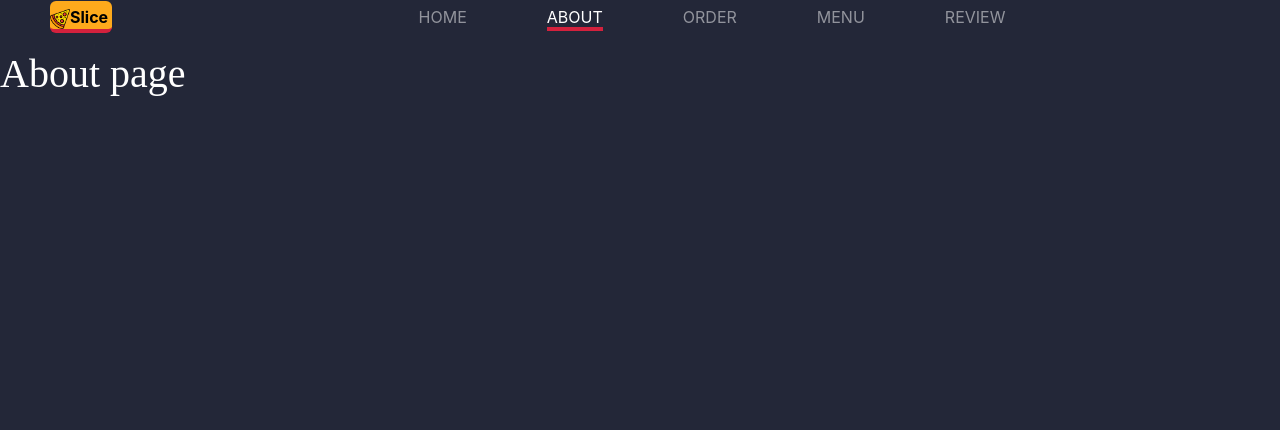
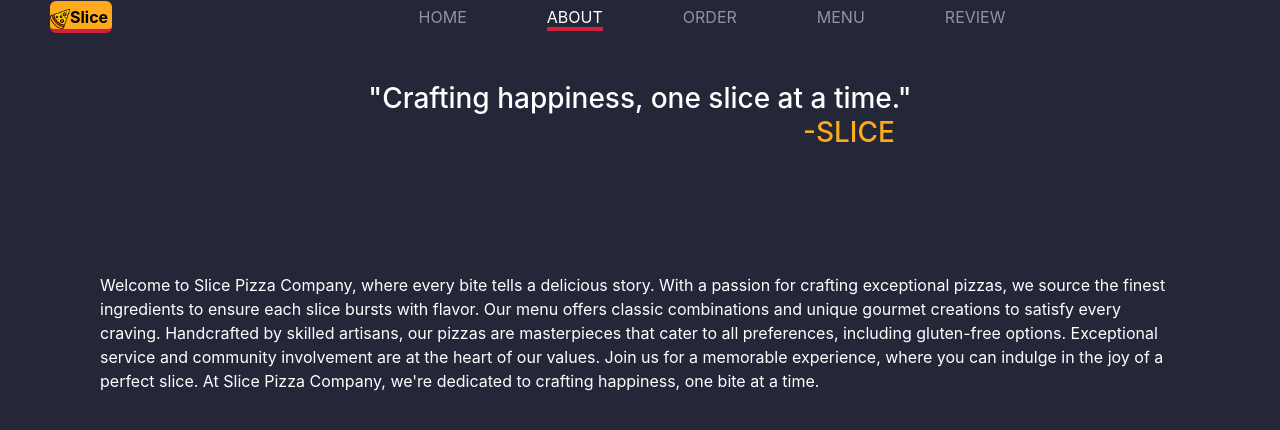
Before and after one commit to Abhinav-not-found/CapstoneProject-Reactjs-ResturantWebsite, a React (Create React App) app: page /about in a window 1280 px wide. Shown: the top 430 px of the page. Built offline with nearby package versions, Linux system fonts and the light colour scheme.

Commit message:
about page updated

```diff
--- /dev/null
+++ b/src/Components/About/About.css
@@ -0,0 +1,18 @@
+#quote{
+    color: white;
+}
+#wrapper1{
+    display: flex;
+    justify-content: center;
+    /* background-color: red; */
+    flex-direction: column;
+}
+h3 span{
+    margin-left: 80%;
+    color: #FEAA1C;
+}
+#paragraph{
+    color: white;
+   padding: 100px;
+   /* background-color: rebeccapurple; */
+}
--- a/src/Components/About/About.js
+++ b/src/Components/About/About.js
@@ -1,9 +1,19 @@
 import React from 'react'
-
+import "./About.css"
 export default function About() {
   return (
     <div>
-        <h1>About page</h1>
+      <div id='wrapper1'>
+          <h3 id='quote'>"Crafting happiness, one slice at a time."<br/><span>-SLICE</span></h3>
+          <p id='paragraph'>Welcome to Slice Pizza Company, where every bite tells a delicious story. With a passion
+            for crafting exceptional pizzas, we source the finest ingredients to ensure each slice bursts
+            with flavor. Our menu offers classic combinations and unique gourmet creations to satisfy every
+            craving. Handcrafted by skilled artisans, our pizzas are masterpieces that cater to all preferences,
+            including gluten-free options. Exceptional service and community involvement are at the heart of our
+            values. Join us for a memorable experience, where you can indulge in the joy of a perfect slice. At
+            Slice Pizza Company, we're dedicated to crafting happiness, one bite at a time.</p>
+      </div>
+
     </div>
   )
 }
```
